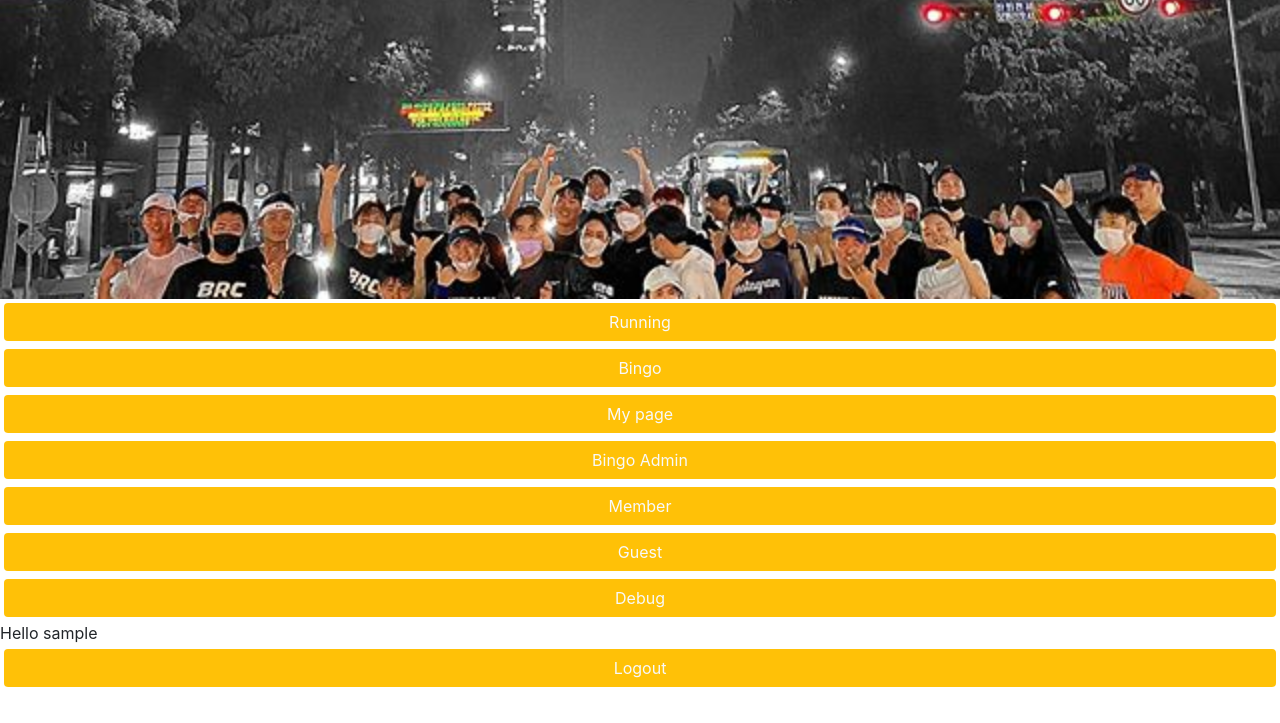
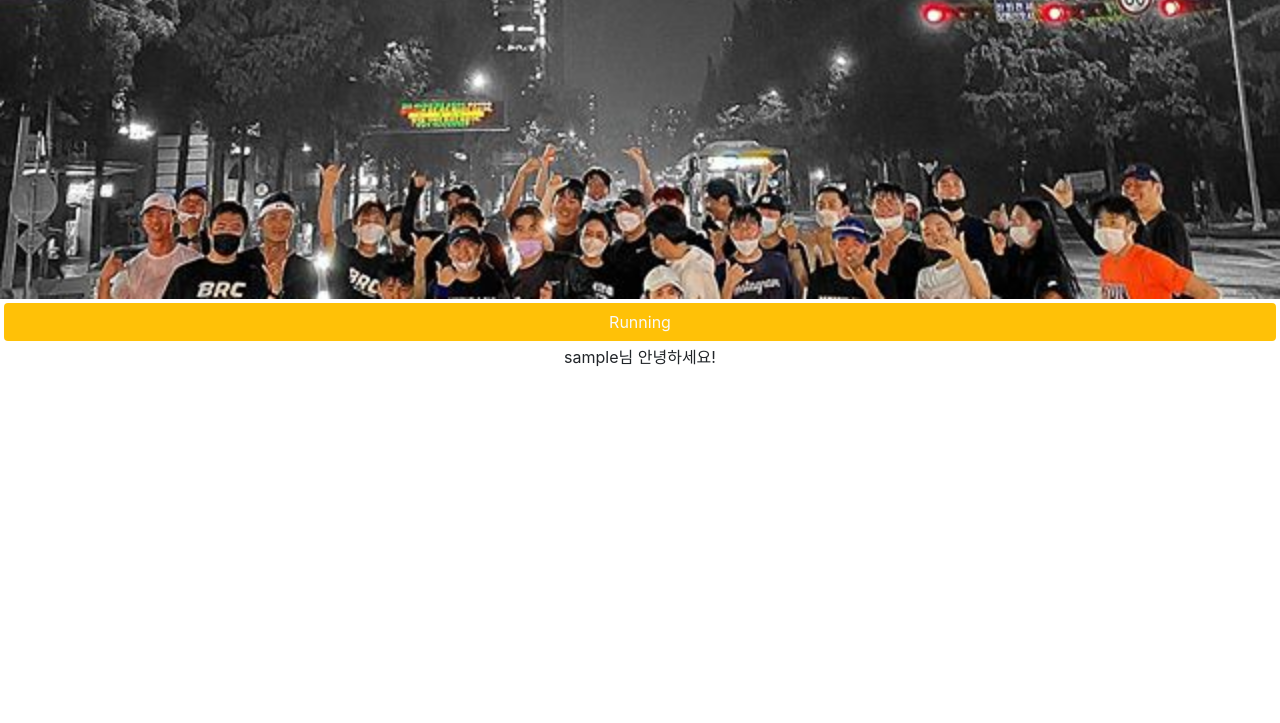
Before and after one commit to tension-lab/brc-web, a Flask app: page / in a window 1280 px wide. Shown: the part 77-800 px from the top of the page. Run offline with Flask 2, Linux system fonts and the light colour scheme; the first user in the database is signed in; tables that the repository leaves empty hold one stand-in row (Sample ...); some libraries are stand-ins or nearby versions.

Commit message:
안되는 기능 숨기기

```diff
--- a/app.py
+++ b/app.py
@@ -44,7 +44,6 @@ def login():
     access_token = data['access_token']
     res = requests.get('https://kapi.kakao.com/v2/user/me', headers={'Authorization': f'Bearer {access_token}'})
     me = res.json()
-    print(me)
     user_id = str(me['id'])
     profile = me['kakao_account']['profile']
     nickname = profile['nickname']
--- a/templates/index.html
+++ b/templates/index.html
@@ -12,23 +12,23 @@
     {% include "common/menu.html" %}
     <div class="d-flex flex-column">
         <div><img src="/static/brc.jpg" style="object-fit: cover;" width="100%" height="300px"/></div>
-        <button class="btn m-1 bg-warning text-center"><a href="/run" class="text-light">Running</a></button>
         {% if current_user.is_member %}
-            <button class="btn m-1 bg-warning text-center"><a href="/bingo" class="text-light">Bingo</a></button>
-            <button class="btn m-1 bg-warning text-center"><a href="#" class="text-light">My page</a></button>
+            <button class="btn m-1 bg-warning text-center text-light" onclick="location.href='/run'">Running</button>
+            <!-- <button class="btn m-1 bg-warning text-center"><a href="/bingo" class="text-light">Bingo</a></button>
+            <button class="btn m-1 bg-warning text-center"><a href="#" class="text-light">My page</a></button> -->
         {% endif %}
         {% if current_user.is_admin %}
-            <button class="btn m-1 bg-warning text-center"><a href="/bingo/admin" class="text-light">Bingo Admin</a></button>
+            <!-- <button class="btn m-1 bg-warning text-center"><a href="/bingo/admin" class="text-light">Bingo Admin</a></button>
             <button class="btn m-1 bg-warning text-center"><a href="/member" class="text-light">Member</a></button>
             <button class="btn m-1 bg-warning text-center"><a href="/guest" class="text-light">Guest</a></button>
-            <button class="btn m-1 bg-warning text-center"><a href="/debug" class="text-light">Debug</a></button>
+            <button class="btn m-1 bg-warning text-center"><a href="/debug" class="text-light">Debug</a></button> -->
         {% endif %}
 
         {% if not current_user.is_authenticated %}
-            <a id="kakao-login-btn" class="d-flex m-1"></a>
+            <div style="margin: 0 auto"><a id="kakao-login-btn" class="d-flex m-1"></a></div>
         {% else %}
-            <span>Hello {{ current_user.nickname }}</span>
-            <button class="btn m-1 bg-warning text-center"><a href="/logout" class="text-light">Logout</a></button>
+            <div class="text-center">{{ current_user.nickname }}님 안녕하세요!</div>
+            <!-- <button class="btn m-1 bg-warning text-center"><a href="/logout" class="text-light">Logout</a></button> -->
         {% endif %}
     </div>
 
```
